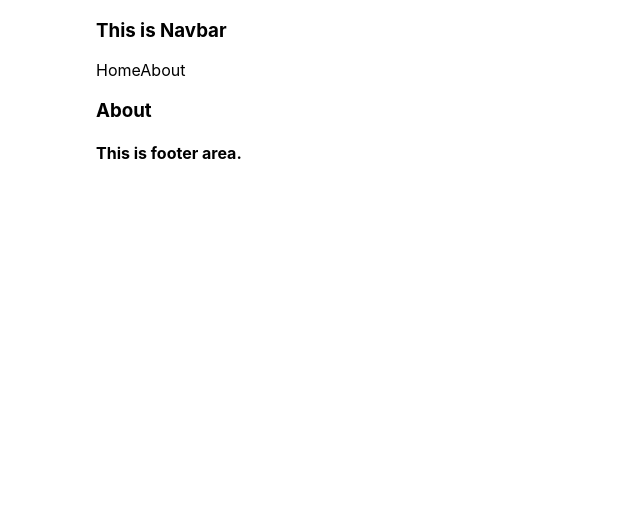
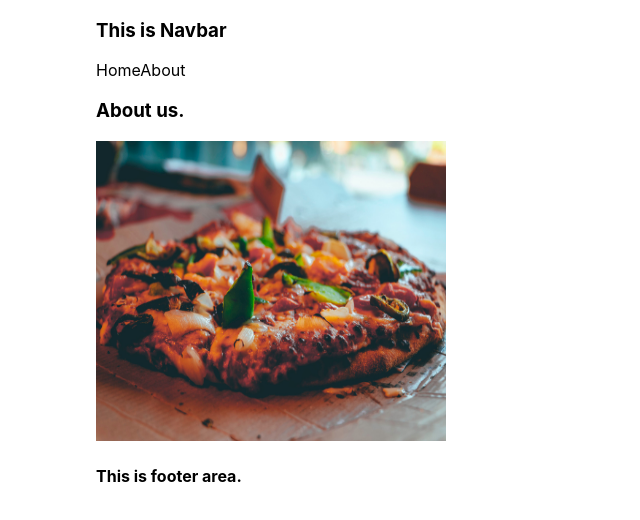
Before and after one commit to iiio2/next-js-intro, a Next.js app: page /about in a window 1280 px wide. Shown: the top 520 px of the page, without its empty margins (0-640 px from the left). Built offline with nearby package versions, Linux system fonts and the light colour scheme.

Commit message:
added img & metadata.

```diff
--- a/pages/about.js
+++ b/pages/about.js
@@ -1,5 +1,21 @@
+import Image from 'next/image';
+import Head from 'next/head';
+
 const About = () => {
-  return <h3>About</h3>;
+  return (
+    <div>
+      <Head>
+        <title>About</title>
+      </Head>
+      <h3>About us.</h3>
+      <Image
+        src='/img/pizza.jpg'
+        alt='picture of pizza'
+        width={350}
+        height={300}
+      />
+    </div>
+  );
 };
 
 export default About;
```
Also changed, not shown: pages/index.js (+5 -2 lines), public/img/pizza.jpg (added).
